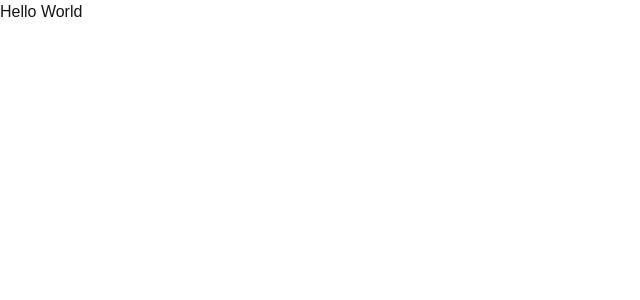
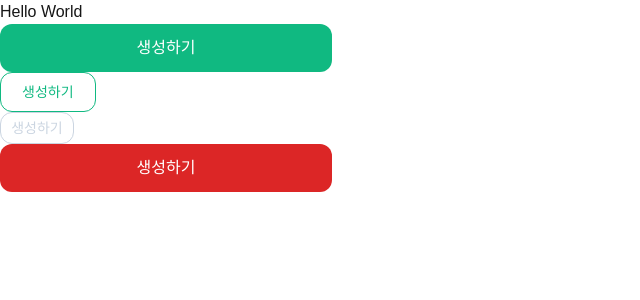
Before and after one commit to mingmi9/fe11-part4-team1-coworkers, a Next.js app: page / in a window 1280 px wide. Shown: the top 300 px of the page, without its empty margins (0-640 px from the left). Built offline with nearby package versions, Linux system fonts and the light colour scheme; a web font is replaced by a local one.

Commit message:
공통 버튼 컴포넌트 구현

```diff
--- /dev/null
+++ b/app/_components/Button.tsx
@@ -0,0 +1,49 @@
+import { ReactNode } from 'react';
+
+interface ButtonProps {
+  className?: string;
+  size?: 'small' | 'medium' | 'large';
+  style?: 'solid' | 'outlined' | 'secondary' | 'danger';
+  disabled?: boolean;
+  onClick?: () => void;
+  children: ReactNode;
+}
+
+export default function Button({
+  className = '',
+  size = 'large',
+  style = 'solid',
+  disabled = false,
+  onClick,
+  children,
+  ...props
+}: ButtonProps) {
+  const sizeClass = {
+    small:
+      'w-[74px] h-[32px] py-[6px] flex justify-center items-center rounded-xl text-[14px]',
+    medium:
+      'h-[40px] px-[21px] py-[14px] flex justify-center items-center rounded-xl text-[14px]',
+    large:
+      'w-[332px] h-[48px] py-[14px] flex justify-center items-center rounded-xl',
+  };
+
+  const styleClass = {
+    solid: disabled
+      ? 'bg-interaction-inactive cursor-default pointer-events-none text-text-inverse'
+      : 'bg-brand-primary text-text-inverse hover:bg-interaction-hover active:bg-interaction-pressed',
+    outlined: disabled
+      ? 'border border-interaction-inactive text-interaction-inactive cursor-default pointer-events-none'
+      : 'border border-brand-primary text-brand-primary hover:border-interaction-hover hover:text-interaction-hover active:border-interaction-pressed active:border-interaction-pressed',
+    secondary: 'border border-text-secondary text-text-secondary',
+    danger:
+      'bg-status-danger text-text-inverse hover:brightness-90 active:brightness-75',
+  };
+
+  const classNames = `${sizeClass[size]} ${styleClass[style]} ${className}`;
+
+  return (
+    <button className={`${classNames}`} onClick={onClick} {...props}>
+      {children}
+    </button>
+  );
+}
--- a/app/page.tsx
+++ b/app/page.tsx
@@ -1,3 +1,23 @@
+import Button from '@/_components/Button';
+
 export default function Home() {
-  return <div>Hello World</div>;
+  return (
+    <div>
+      Hello World
+      <div>
+        <Button size="large" style="solid">
+          생성하기
+        </Button>
+        <Button size="medium" style="outlined">
+          생성하기
+        </Button>
+        <Button size="small" style="secondary">
+          생성하기
+        </Button>
+        <Button size="large" style="danger">
+          생성하기
+        </Button>
+      </div>
+    </div>
+  );
 }
```
